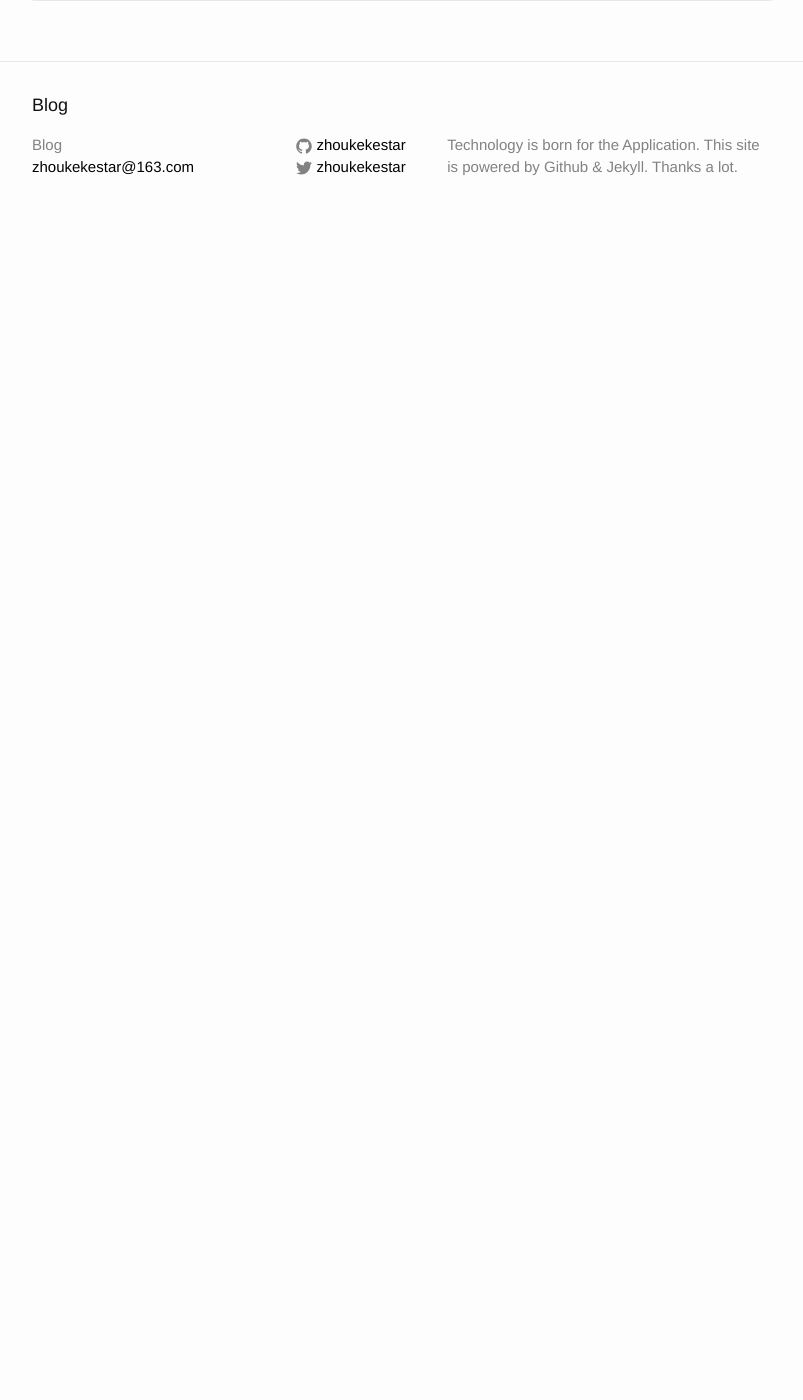
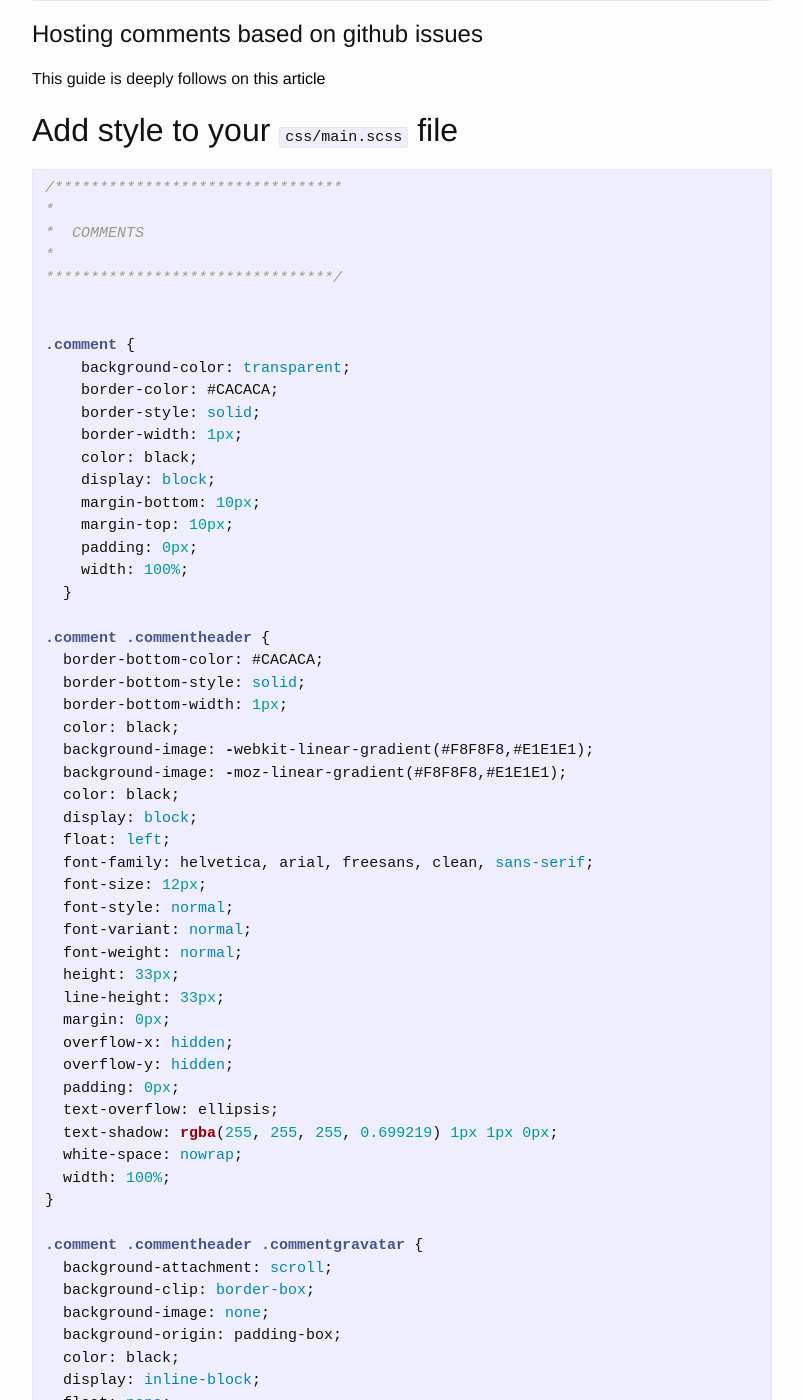
Before and after one commit to zhoukekestar/notes, a Jekyll site: the page built from _posts/2016/2016-12-09-jekyll-tips.md, in a window 1280 px wide and 1400 px high, scrolled down 1281 px. Shown: the whole window, without its empty margins (238-1041 px from the left). Built offline with Jekyll 4.4.1, drawn with Linux system fonts in a browser that asks for light colours; before the commit the page ends 1520 px from its top, so only the background shows below that; some of the changed text lies outside the part shown.

Commit message:
Update comments on github pages

````diff
--- a/_posts/2016/2016-12-09-jekyll-tips.md
+++ b/_posts/2016/2016-12-09-jekyll-tips.md
@@ -62,3 +61,233 @@
   }
 </style>
 ```
+
+# Hosting comments based on github issues
+This guide is deeply follows on [this article](http://seanlane.net/blog/2016/Hosting_comments_within_issues_on_Github_Pages)
+
+## Add style to your `css/main.scss` file
+
+```css
+/********************************
+*
+*  COMMENTS
+*
+********************************/
+
+
+.comment {
+    background-color: transparent;
+    border-color: #CACACA;
+    border-style: solid;
+    border-width: 1px;
+    color: black;
+    display: block;
+    margin-bottom: 10px;
+    margin-top: 10px;
+    padding: 0px;
+    width: 100%;
+  }
+
+.comment .commentheader {
+  border-bottom-color: #CACACA;
+  border-bottom-style: solid;
+  border-bottom-width: 1px;
+  color: black;
+  background-image: -webkit-linear-gradient(#F8F8F8,#E1E1E1);
+  background-image: -moz-linear-gradient(#F8F8F8,#E1E1E1);
+  color: black;
+  display: block;
+  float: left;
+  font-family: helvetica, arial, freesans, clean, sans-serif;
+  font-size: 12px;
+  font-style: normal;
+  font-variant: normal;
+  font-weight: normal;
+  height: 33px;
+  line-height: 33px;
+  margin: 0px;
+  overflow-x: hidden;
+  overflow-y: hidden;
+  padding: 0px;
+  text-overflow: ellipsis;
+  text-shadow: rgba(255, 255, 255, 0.699219) 1px 1px 0px;
+  white-space: nowrap;
+  width: 100%;
+}
+
+.comment .commentheader .commentgravatar {
+  background-attachment: scroll;
+  background-clip: border-box;
+  background-image: none;
+  background-origin: padding-box;
+  color: black;
+  display: inline-block;
+  float: none;
+  font-family: helvetica, arial, freesans, clean, sans-serif;
+  font-size: 1px;
+  font-style: normal;
+  font-variant: normal;
+  font-weight: normal;
+  height: 20px;
+  line-height: 1px;
+  margin-left: 5px;
+  margin-right: 3px;
+  margin-top: -2px;
+  overflow-x: visible;
+  overflow-y: visible;
+  padding: 1px;
+  text-overflow: clip;
+  text-shadow: rgba(255, 255, 255, 0.699219) 1px 1px 0px;
+  vertical-align: middle;
+  white-space: nowrap;
+  width: 20px;
+}
+
+.comment .commentheader a:link {
+  text-decoration: none;
+}
+
+.comment .commentheader a:hover {
+  border-bottom:1px solid;
+}
+
+
+.comment .commentheader .commentuser {
+  background-color: transparent;
+  color: black;
+  display: inline;
+  float: none;
+  font-family: helvetica, arial, freesans, clean, sans-serif;
+  font-size: 12px;
+  font-style: normal;
+  font-variant: normal;
+  font-weight: bold;
+  height: 0px;
+  line-height: 16px;
+  margin-left: 5px;
+  margin-right: 10px;
+  overflow-x: visible;
+  overflow-y: visible;
+  padding: 0px;
+  text-overflow: clip;
+  text-shadow: rgba(255, 255, 255, 0.699219) 1px 1px 0px;
+  white-space: nowrap;
+  width: 0px;
+}
+
+.comment .commentheader .commentdate {
+  background-color: transparent;
+  color: #777;
+  display: inline;
+  float: none;
+  font-family: helvetica, arial, freesans, clean, sans-serif;
+  font-size: 11px;
+  font-style: normal;
+  font-variant: normal;
+  font-weight: normal;
+  height: 0px;
+  line-height: 33px;
+  margin: 0px;
+  overflow-x: visible;
+  overflow-y: visible;
+  padding: 0px;
+  text-overflow: clip;
+  text-shadow: rgba(255, 255, 255, 0.699219) 1px 1px 0px;
+  white-space: nowrap;
+  width: 20em;
+}
+
+.comment .commentbody {
+  background-attachment: scroll;
+  background-clip: border-box;
+  background-color: transparent;
+  background-image: none;
+  background-origin: padding-box;
+  color: #333;
+  display: block;
+  margin-bottom: 1em;
+  margin-left: 1em;
+  margin-right: 1em;
+  margin-top: 40px;
+  overflow-x: visible;
+  overflow-y: visible;
+  padding: 0em;
+  position: static;
+  width: 96%;
+  word-wrap: break-word;
+}
+
+.comment .commentbody p {
+  margin-bottom: 0.5em;
+  margin-top: 0.5em;
+  margin-left: 0em;
+  margin-right: 0em;
+}
+
+.comment .commentbody pre {
+  border: 0px solid #ddd;
+  background-color: #eef;
+  padding: 0 .4em;
+}
+
+.comment .commentbody pre code {
+  border: 0px solid #ddd;
+}
+
+.comment .commentbody code {
+  border: 1px solid #ddd;
+  background-color: #eef;
+  font-size: 85%;
+  padding: 0 .2em;
+}
+div#comments #header a {
+  text-decoration: underline;
+}
+
+```
+
+## add code to your `_layouts/post.html`
+
+```html
+{% if page.commentIssueId %}
+  <div id="comments">
+    <h2>Comments</h2>
+    <div id="header">
+      Want to leave a comment? Visit <a href="https://github.com/zhoukekestar/blog/issues/{{page.commentIssueId}}"> this post's issue page on GitHub</a> (you'll need a GitHub account. What? Like you already don't have one? :).
+    </div>
+  </div>
+  <script src='https://cdn.bootcss.com/es6-promise/4.1.0/es6-promise.auto.min.js'></script>
+  <script src='https://cdn.bootcss.com/fetch/2.0.3/fetch.min.js'></script>
+  <script src='https://cdn.bootcss.com/timeago.js/3.0.0/timeago.min.js'></script>
+  <script type="text/javascript">
+
+      function loadComments(data) {
+        var comments = document.querySelector('#comments');
+        data.forEach(function(item) {
+          var cuser = item.user.login;
+          var cuserlink = "https://www.github.com/" + item.user.login;
+          var clink = "https://github.com/zhoukekestar/blog/issues/{{page.commentIssueId}}#issuecomment-" + item.url.substring(item.url.lastIndexOf("/") + 1);
+          var cbody = item.body_html;
+          var cavatarlink = item.user.avatar_url;
+          var cdate = new timeago().format(item.created_at);
+
+          comments.innerHTML += ("<div class='comment'><div class='commentheader'><div class='commentgravatar'>"
+              + '<img src="' + cavatarlink + '" alt="" width="20" height="20">'
+              + "</div><a class='commentuser' href=\"" + cuserlink + "\">"
+              + cuser + "</a><a class='commentdate' href=\"" + clink
+              + "\">" + cdate + "</a></div><div class='commentbody'>" + cbody + "</div></div>");
+        })
+      }
+
+      fetch('https://api.github.com/repos/zhoukekestar/blog/issues/{{page.commentIssueId}}/comments', {
+        headers: {
+          Accept: "application/vnd.github.full+json"
+        }
+      }).then(function (response) {
+        return response.json();
+      }).then(function (body) {
+        loadComments(body);
+      })
+  </script>
+{% endif %}
+```
````
Also changed, not shown: other parts of _posts/2016/2016-12-09-jekyll-tips.md (+2 -3 lines).
